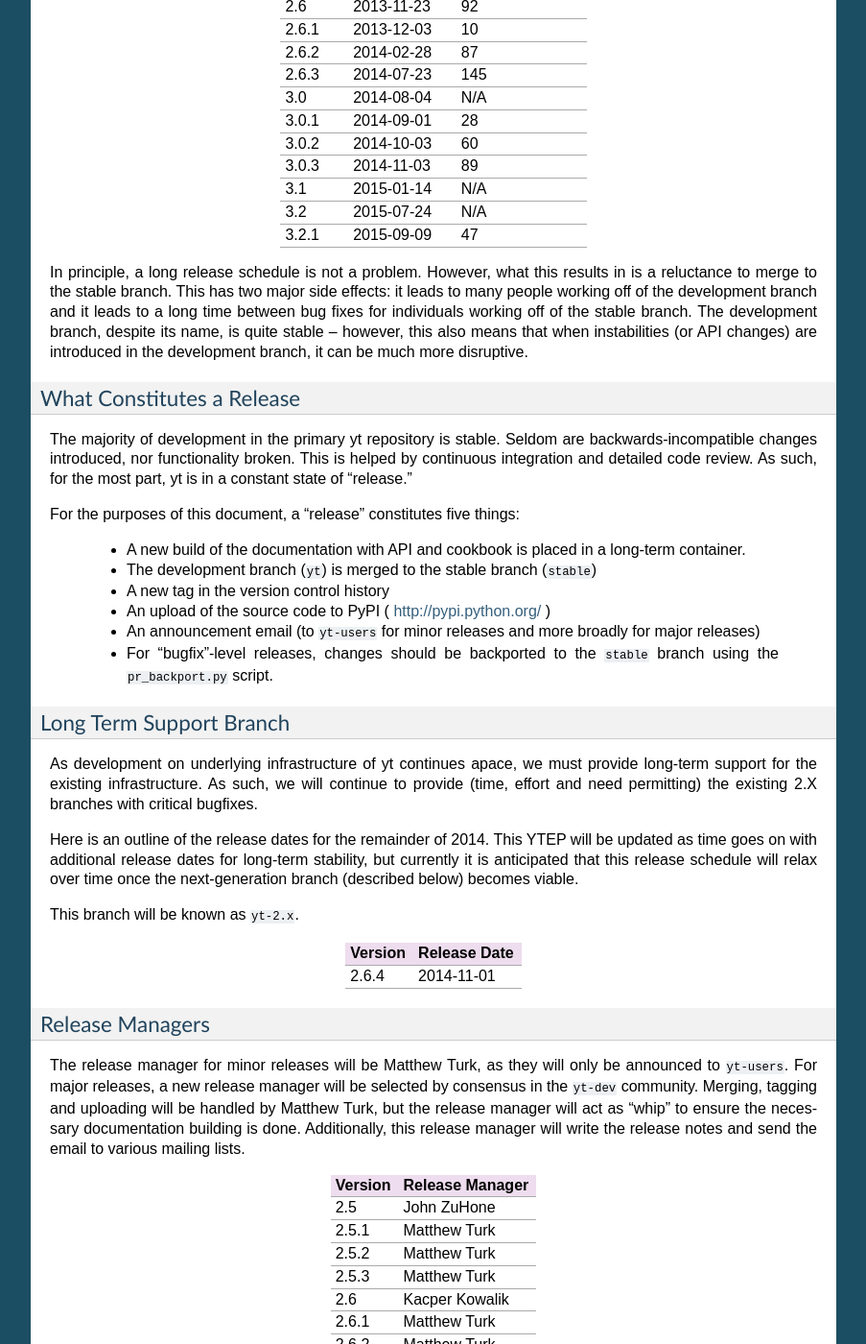
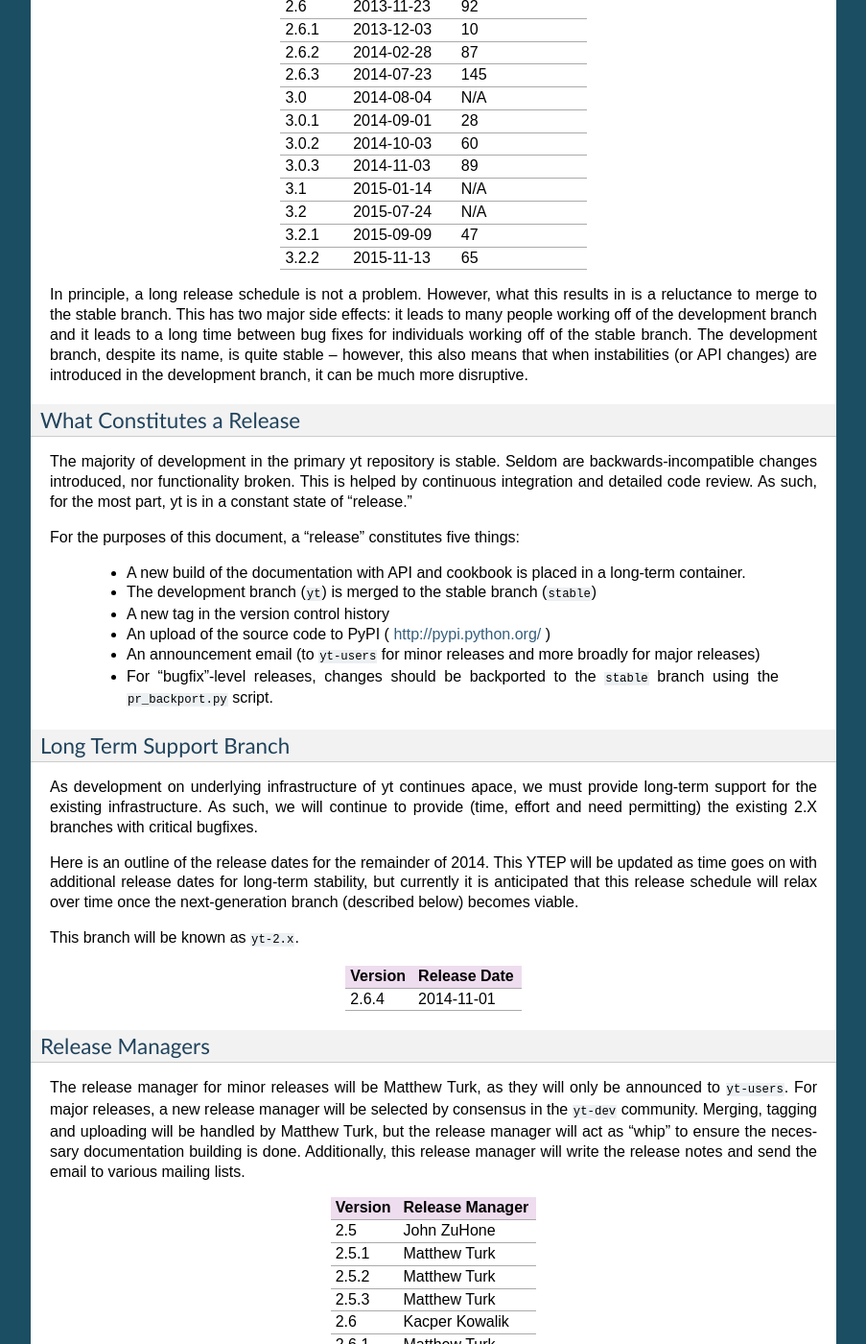
Before and after one commit to yt-project/ytep, a Sphinx documentation site: the page built from source/YTEPs/YTEP-0008.rst, in a window 1280 px wide and 1400 px high, scrolled down 1082 px. Shown: the whole window at 96% size, without its empty margins (198-1101 px from the left). Built offline with Sphinx 7.4.7, drawn with Linux system fonts in a browser that asks for light colours; formulas are drawn with MathJax 3.

Commit message:
Updating YTEP-0008 for yt 3.2.2 release

```diff
--- a/source/YTEPs/YTEP-0008.rst
+++ b/source/YTEPs/YTEP-0008.rst
@@ -68,6 +68,7 @@ Version Release Date Days Since Last
 3.1     2015-01-14   N/A
 3.2     2015-07-24   N/A
 3.2.1   2015-09-09   47
+3.2.2   2015-11-13   65
 ======= ============ ===============
 
 In principle, a long release schedule is not a problem.  However, what this
@@ -146,6 +147,7 @@ Version Release Manager
 3.1     John Zuhone
 3.2     Britton Smith
 3.2.1   Nathan Goldbaum
+3.2.2   Nathan Goldbaum
 ======= ===============
 
 Backwards Compatibility
```
